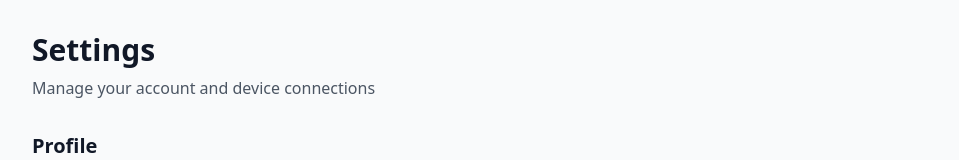
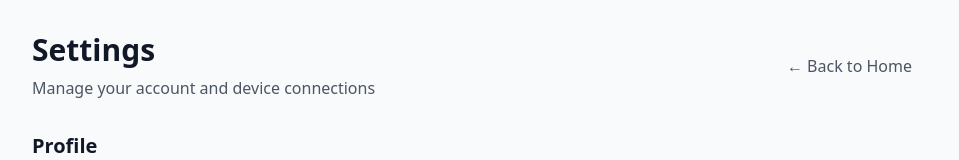
Before and after one commit to GoFast-Athlete-Training/gofastapp-mvp, a Next.js app: page /settings in a window 1280 px wide. Shown: the top 160 px of the page, without its empty margins (160-1119 px from the left). Built offline with nearby package versions, Linux system fonts and the light colour scheme; no server answers.

Commit message:
Add Back to Home button to Settings page

```diff
--- a/app/settings/page.tsx
+++ b/app/settings/page.tsx
@@ -69,9 +69,17 @@ export default function SettingsPage() {
     <div className="min-h-screen bg-gray-50 p-8">
       <div className="max-w-4xl mx-auto">
         {/* Header */}
-        <div className="mb-8">
-          <h1 className="text-3xl font-bold text-gray-900 mb-2">Settings</h1>
-          <p className="text-gray-600">Manage your account and device connections</p>
+        <div className="mb-8 flex items-center justify-between">
+          <div>
+            <h1 className="text-3xl font-bold text-gray-900 mb-2">Settings</h1>
+            <p className="text-gray-600">Manage your account and device connections</p>
+          </div>
+          <button
+            onClick={() => router.push('/athlete-home')}
+            className="text-gray-600 hover:text-gray-900 px-4 py-2 rounded-lg font-medium hover:bg-gray-100 transition"
+          >
+            ← Back to Home
+          </button>
         </div>
 
         {/* Profile Section */}
```
